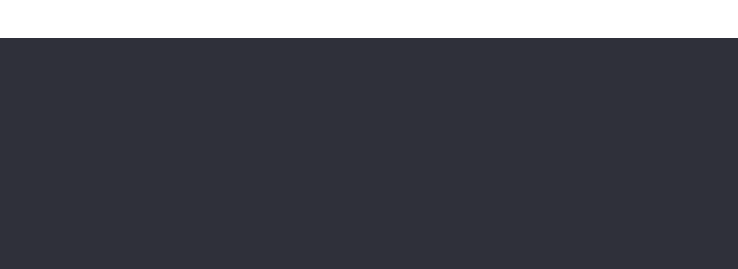
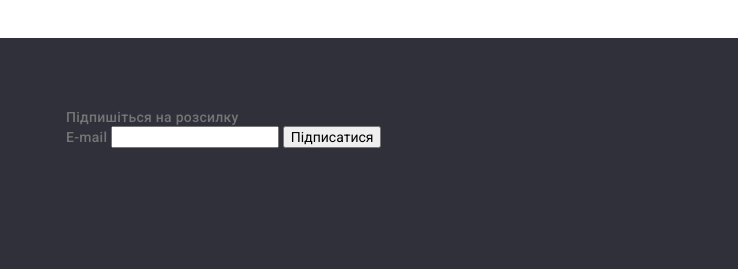
Before and after one commit to viktor0409/viktor_test, a plain HTML site: page index.html in a window 1280 px wide. Shown: the part 2638-2907 px from the top of the page, 542-1280 px from the left. Drawn offline with nearby package versions, Linux system fonts and the light colour scheme.

Commit message:
homework#6.1

```diff
--- a/index.html
+++ b/index.html
@@ -410,6 +410,12 @@
                     </li>
                 </ul>
             </div>
+            <div>
+            <p>Підпишіться на розсилку</p>
+                <label for="mail">E-mail</label>
+                <input type="E-mail" name="mail" id="mail">
+                <button type="submit">Підписатися</button>
+            </div>
         </div>
     </footer>
     <div class="backdrop is-hidden" data-modal>
```
